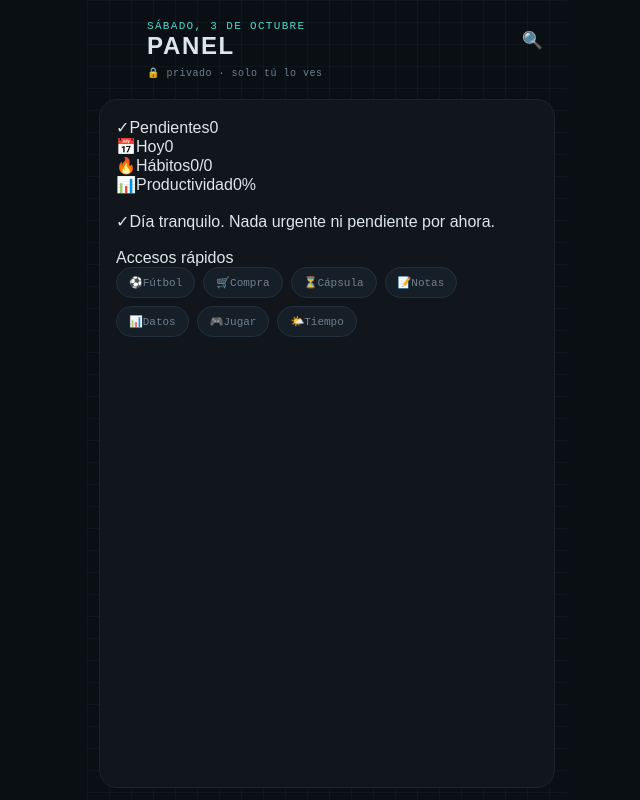
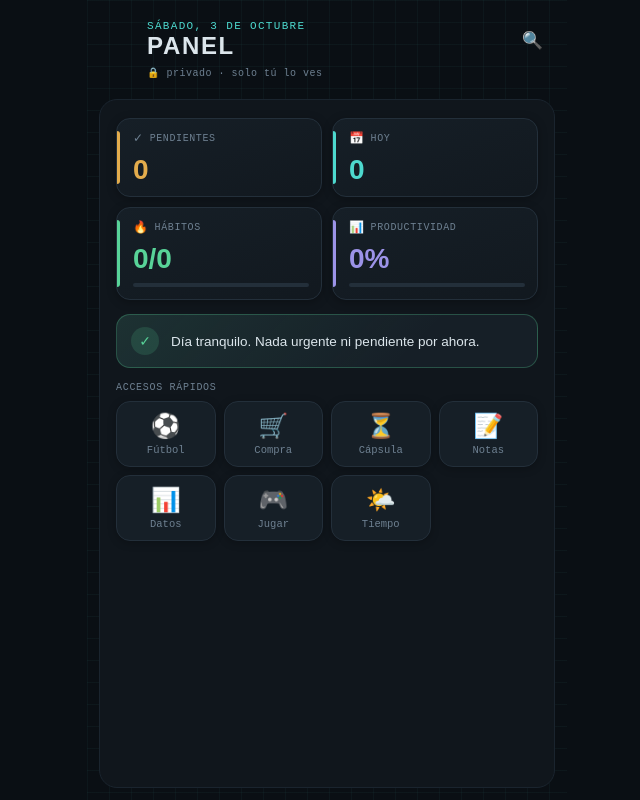
Before and after one commit to JorgeM65/panel-control-pwa, a React (Vite) app: page / in a window 1280 px wide. Shown: the whole page, without its empty margins (313-953 px from the left). Built offline with nearby package versions, Linux system fonts and the light colour scheme.

Commit message:
Upload themes

```diff
--- a/src/styles/theme.js
+++ b/src/styles/theme.js
@@ -117,42 +117,118 @@ html, body {
 .tech-frame::before { top: -1px; left: -1px; border-width: 1px 0 0 1px; }
 .tech-frame::after { bottom: -1px; right: -1px; border-width: 0 1px 1px 0; }
 
-.home-dash { display: flex; flex-direction: column; gap: 18px; }
+.home-dash { display: flex; flex-direction: column; gap: 14px; }
 
-.kpi-strip { display: flex; gap: 8px; }
-.kpi-box { flex: 1; display: flex; flex-direction: column; gap: 4px; background: var(--item-bg); border: 1px solid var(--border); border-radius: 8px; padding: 10px 6px; text-align: center; }
-.kpi-value { font-family: var(--font-mono); font-size: 17px; font-weight: 700; color: var(--cyan); }
-.kpi-label { font-family: var(--font-mono); font-size: 7.5px; letter-spacing: 0.02em; color: var(--text-dim); text-transform: uppercase; }
+/* Compartida con otros módulos (Predicciones, Estadísticas, Finanzas): no tocar */
+.dash-section { display: flex; flex-direction: column; gap: 8px; }
 
-.dash-section { display: flex; flex-direction: column; gap: 8px; }
-.dash-section-head { display: flex; align-items: center; justify-content: space-between; }
-.dash-link { font-family: var(--font-mono); font-size: 10.5px; background: none; border: none; color: var(--cyan); cursor: pointer; padding: 2px 0; }
+/* ---- KPI 2x2 ---- */
+.hd-kpis { display: grid; grid-template-columns: repeat(2, minmax(0, 1fr)); gap: 10px; }
+.hd-kpi {
+  position: relative; display: flex; flex-direction: column; justify-content: space-between; gap: 10px;
+  min-height: 78px; padding: 12px 12px 12px 16px; border-radius: 14px; overflow: hidden;
+  background: linear-gradient(160deg, var(--item-bg) 0%, var(--surface) 140%);
+  border: 1px solid var(--border); box-shadow: 0 2px 10px rgba(0, 0, 0, 0.28);
+}
+.hd-kpi::before {
+  content: ''; position: absolute; left: 0; top: 12px; bottom: 12px; width: 3px;
+  border-radius: 0 3px 3px 0; background: var(--accent);
+}
+.hd-kpi-label {
+  display: flex; align-items: center; gap: 6px; min-width: 0; white-space: nowrap;
+  font-family: var(--font-mono); font-size: 10px; letter-spacing: 0.06em; text-transform: uppercase; color: var(--text-dim);
+}
+.hd-kpi-ico { font-size: 12px; flex-shrink: 0; }
+.hd-kpi-value { font-family: var(--font-display); font-size: 28px; font-weight: 700; line-height: 1; color: var(--accent); }
+.hd-kpi-bar { display: block; height: 4px; border-radius: 999px; background: var(--border); overflow: hidden; }
+.hd-kpi-bar > span { display: block; height: 100%; width: var(--pct, 0%); border-radius: inherit; background: var(--accent); }
 
-.dash-task-list { list-style: none; margin: 0; padding: 0; display: flex; flex-direction: column; gap: 6px; }
-.dash-task-row {
-  display: flex; align-items: center; gap: 10px; background: var(--item-bg); border: 1px solid var(--border);
-  border-radius: 8px; padding: 9px 12px; cursor: pointer;
+/* ---- Tarjeta principal: Lo importante ahora ---- */
+.hd-card {
+  position: relative; display: flex; flex-direction: column; gap: 14px; padding: 16px 14px 14px;
+  border-radius: 16px; background: var(--item-bg); border: 1px solid var(--border);
+  box-shadow: 0 4px 16px rgba(0, 0, 0, 0.3);
 }
-.dash-task-dot { width: 8px; height: 8px; border-radius: 50%; background: var(--chip-color); flex-shrink: 0; }
-.dash-task-text { font-size: 13.5px; color: var(--text); overflow: hidden; text-overflow: ellipsis; white-space: nowrap; flex: 1; }
-.dash-task-check {
-  width: 26px; height: 26px; border-radius: 50%; border: 1.5px solid var(--cyan);
-  background: transparent; color: var(--cyan); font-size: 12px; cursor: pointer; flex-shrink: 0;
+.hd-card::before {
+  content: ''; position: absolute; left: 16px; right: 16px; top: -1px; height: 2px; border-radius: 2px;
+  background: linear-gradient(90deg, var(--cyan), transparent);
 }
+.hd-card-title { font-family: var(--font-display); font-size: 15px; font-weight: 600; color: var(--text); }
+.hd-zone { display: flex; flex-direction: column; gap: 8px; }
+.hd-zone + .hd-zone { padding-top: 12px; border-top: 1px dashed var(--border); }
+.hd-zone-head { display: flex; align-items: center; justify-content: space-between; }
+.hd-zone-label { font-family: var(--font-mono); font-size: 10px; letter-spacing: 0.07em; text-transform: uppercase; color: var(--text-dim); }
+.hd-link {
+  font-family: var(--font-mono); font-size: 10.5px; background: none; border: none; color: var(--cyan);
+  cursor: pointer; padding: 8px 0 8px 12px; -webkit-tap-highlight-color: transparent;
+}
+.hd-zone-empty { font-size: 13px; color: var(--green); padding: 2px 0; }
+.hd-list { list-style: none; margin: 0; padding: 0; display: flex; flex-direction: column; gap: 6px; }
+.hd-task, .hd-entry {
+  position: relative; display: flex; align-items: center; gap: 10px; min-height: 48px; padding: 6px 8px 6px 14px;
+  border-radius: 10px; background: var(--surface); border: 1px solid var(--border-soft);
+  cursor: pointer; -webkit-tap-highlight-color: transparent;
+}
+.hd-task::before {
+  content: ''; position: absolute; left: 0; top: 9px; bottom: 9px; width: 3px;
+  border-radius: 0 3px 3px 0; background: var(--chip-color);
+}
+.hd-task:active, .hd-entry:active { background: var(--item-bg); border-color: var(--cyan-dim); }
+.hd-task-text, .hd-entry-label {
+  flex: 1; min-width: 0; overflow: hidden; text-overflow: ellipsis; white-space: nowrap; font-size: 13.5px; color: var(--text);
+}
+.hd-entry-ico { font-size: 15px; flex-shrink: 0; }
+.hd-entry-time { font-family: var(--font-mono); font-size: 11px; color: var(--cyan); flex-shrink: 0; }
+.hd-check {
+  width: 36px; height: 36px; border-radius: 50%; border: 1.5px solid var(--cyan); background: transparent;
+  color: var(--cyan); font-size: 14px; cursor: pointer; flex-shrink: 0; -webkit-tap-highlight-color: transparent;
+}
+.hd-check:active { background: var(--cyan); color: var(--bg); }
 
-.dash-day-list { list-style: none; margin: 0; padding: 0; display: flex; flex-direction: column; gap: 6px; }
-.dash-day-row {
-  display: flex; align-items: center; gap: 8px; background: var(--item-bg); border: 1px solid var(--border);
-  border-radius: 8px; padding: 9px 12px; cursor: pointer;
+/* ---- Día tranquilo (estado positivo compacto) ---- */
+.hd-calm {
+  display: flex; align-items: center; gap: 12px; padding: 12px 14px; border-radius: 14px;
+  background: linear-gradient(135deg, rgba(88, 211, 152, 0.1), transparent 70%), var(--item-bg);
+  border: 1px solid rgba(88, 211, 152, 0.28);
 }
-.dash-day-icon { font-size: 13px; flex-shrink: 0; }
-.dash-day-time { font-family: var(--font-mono); font-size: 11px; color: var(--cyan); flex-shrink: 0; }
-.dash-day-label { font-size: 13px; color: var(--text); overflow: hidden; text-overflow: ellipsis; white-space: nowrap; flex: 1; }
+.hd-calm-ico {
+  width: 28px; height: 28px; border-radius: 50%; display: flex; align-items: center; justify-content: center;
+  flex-shrink: 0; font-size: 14px; color: var(--green); background: rgba(88, 211, 152, 0.16);
+}
+.hd-calm-text { font-size: 13.5px; color: var(--text); }
 
-.quick-row { display: flex; flex-wrap: wrap; gap: 8px; }
+/* ---- Predicciones pendientes (solo si existen) ---- */
+.hd-pred {
+  display: flex; align-items: center; gap: 12px; width: 100%; padding: 12px 14px; border-radius: 14px;
+  background: linear-gradient(135deg, rgba(156, 147, 232, 0.16), transparent 75%), var(--item-bg);
+  border: 1px solid rgba(156, 147, 232, 0.35); color: var(--text); text-align: left; cursor: pointer;
+  transition: transform 0.12s ease, border-color 0.12s ease; -webkit-tap-highlight-color: transparent;
+}
+.hd-pred:active { transform: scale(0.985); border-color: var(--violet); }
+.hd-pred-ico {
+  width: 36px; height: 36px; border-radius: 10px; display: flex; align-items: center; justify-content: center;
+  flex-shrink: 0; font-size: 18px; background: rgba(156, 147, 232, 0.18);
+}
+.hd-pred-text { display: flex; flex-direction: column; gap: 2px; flex: 1; min-width: 0; }
+.hd-pred-title { font-family: var(--font-display); font-size: 14px; font-weight: 600; }
+.hd-pred-sub { font-family: var(--font-mono); font-size: 11px; color: var(--violet); }
+.hd-pred-go { font-size: 22px; line-height: 1; color: var(--violet); }
+
+/* ---- Accesos rápidos: cuadrícula compacta de 4 columnas (los 7 siempre visibles) ---- */
+.hd-quick-wrap { display: flex; flex-direction: column; gap: 8px; }
+.hd-section-label { font-family: var(--font-mono); font-size: 10px; letter-spacing: 0.07em; text-transform: uppercase; color: var(--text-dim); }
+.quick-row { display: grid; grid-template-columns: repeat(4, minmax(0, 1fr)); gap: 8px; }
 .quick-chip {
-  font-family: var(--font-mono); font-size: 11px; padding: 8px 12px; border-radius: 999px;
-  border: 1px solid var(--border); background: var(--item-bg); color: var(--text-dim); cursor: pointer;
+  display: flex; flex-direction: column; align-items: center; gap: 6px; min-width: 0;
+  padding: 12px 4px 10px; border-radius: 14px; border: 1px solid var(--border); background: var(--item-bg);
+  color: var(--text); cursor: pointer; box-shadow: 0 2px 8px rgba(0, 0, 0, 0.24);
+  transition: transform 0.12s ease, border-color 0.12s ease, background 0.12s ease; -webkit-tap-highlight-color: transparent;
+}
+.quick-chip:active { transform: scale(0.94); border-color: var(--cyan); background: var(--surface); }
+.quick-ico { font-size: 24px; line-height: 1; }
+.quick-label {
+  max-width: 100%; overflow: hidden; text-overflow: ellipsis; white-space: nowrap;
+  font-family: var(--font-mono); font-size: 10.5px; color: var(--text-dim);
 }
 
 .drawer-backdrop {
```
